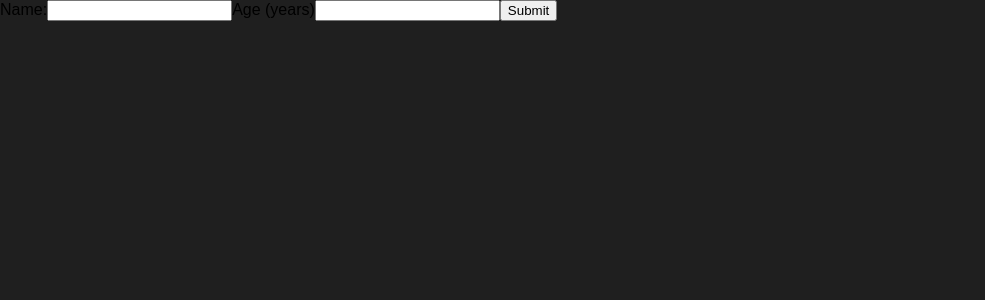
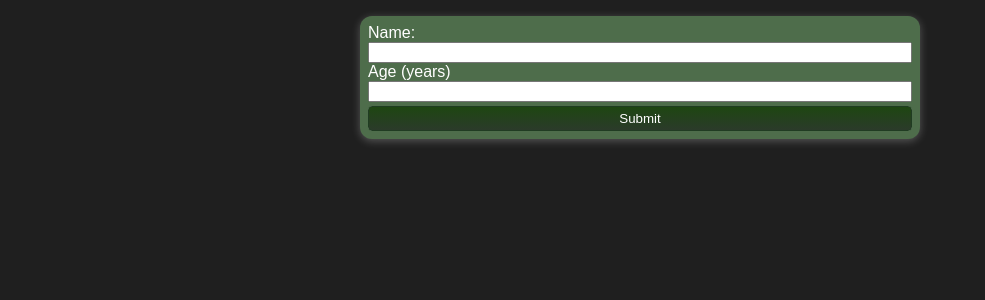
Before and after one commit to ddeveloper72/react-practice-project, a React (Create React App) app: page / in a window 1280 px wide. Shown: the top 300 px of the page, without its empty margins (0-985 px from the left). Built offline with nearby package versions, Linux system fonts and the light colour scheme; the HTML template or start-up script is replaced by a standard one.

Commit message:
added css classes

```diff
--- a/src/components/Users/AddUsers.js
+++ b/src/components/Users/AddUsers.js
@@ -1,4 +1,6 @@
 import React from "react";
+import Card from "../UI/Card";
+import './AddUsers.css';
 
 const AddUser = props => {
     const AddUserHandler = (event) => {
@@ -7,11 +9,13 @@
 
     return (
         <form onSubmit={AddUserHandler}>
+            <Card className='name-card'>
                 <label htmlFor="name">Name:</label>
-            <input id="name" type="text" ></input>
+                <input id="name" type="text"></input>
                 <label htmlFor="age">Age (years)</label>
-            <input id="age" type="number" ></input>
-            <button type="submit">Submit</button>
+                <input id="age" type="number"></input>
+                <button className="name-card__button" type="submit">Submit</button>
+            </Card>
         </form>
     );
 };
```
Lines whose indentation alone changed are shown as unchanged.
